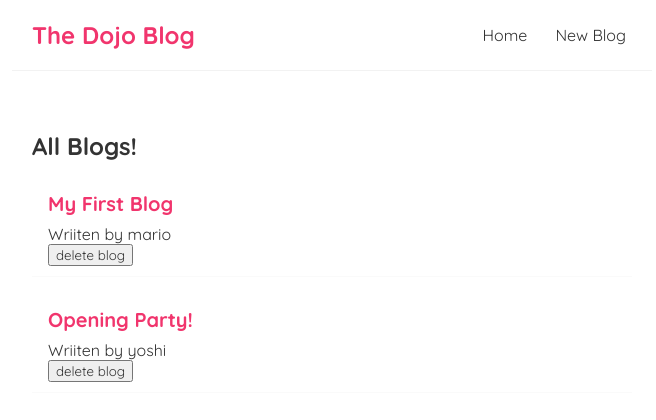
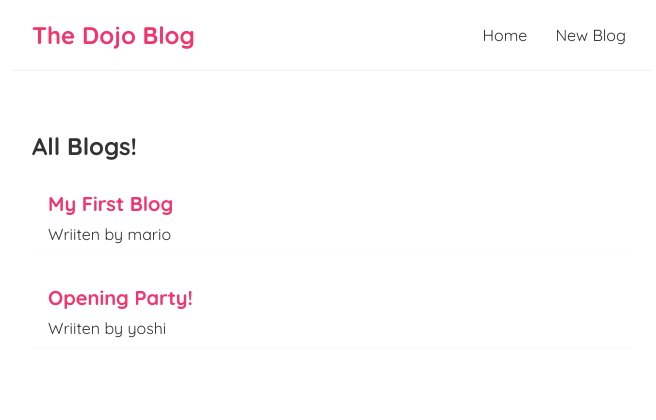
Before and after one commit to dhanikaa/demo-react, a React (Create React App) app: page / in a window 1280 px wide. Shown: the top 420 px of the page, without its empty margins (308-964 px from the left). Built offline with nearby package versions, Linux system fonts and the light colour scheme; data requests are answered from the project's data file; the HTML template or start-up script is replaced by a standard one.

Commit message:
Handled fetch errors

```diff
--- a/src/components/BlogList.jsx
+++ b/src/components/BlogList.jsx
@@ -1,4 +1,4 @@
-const BlogList = ({blogs,title,handleDelete}) => {
+const BlogList = ({blogs,title}) => {
 
     return (
         <div className="blog-list">
@@ -7,7 +7,6 @@ const BlogList = ({blogs,title,handleDelete}) => {
                 <div className="blog-preview" key={blog.id}>
                     <h2>{blog.title}</h2>
                     <p>Wriiten by {blog.author}</p>
-                    <button onClick={() => handleDelete(blog.id)}>delete blog</button>
                 </div>
             ))}
         </div>
--- a/src/components/Home.jsx
+++ b/src/components/Home.jsx
@@ -3,25 +3,35 @@ import BlogList from "./BlogList";
 
 const Home = () => {
     const [blogs, setBlogs] = useState(null);
-
-    const handleDelete = (id) =>{
-        const newBlog = blogs.filter(blog => blog.id !== id);
-        setBlogs(newBlog);
-    }
+    const [isPending, setIsPending] = useState(true);
+    const [error, setError] = useState(null);
 
     useEffect(() => {
+        setTimeout(() => {
             fetch('http://localhost:8000/blogs')
                 .then(res => {
+                    if(!res.ok){
+                        throw Error("Could not fetch data for that resource");
+                    }
                     return res.json();
                 })
                 .then(data => {
-                setBlogs(data)
+                    setBlogs(data);
+                    setIsPending(false);
+                    setError(null);
                 })
+                .catch(err => {
+                    setIsPending(false);
+                    setError(err.message);
+                })
+        },1000)
     },[])
 
     return (
         <div className="home">
-            {blogs && <BlogList blogs={blogs} title="All Blogs!" handleDelete={handleDelete}/>}
+            {error && <div>{error}</div>}
+            {isPending && <div>Loading...</div>}
+            {blogs && <BlogList blogs={blogs} title="All Blogs!"/>}
         </div>
      );
 }
```
Lines whose indentation alone changed are shown as unchanged.
